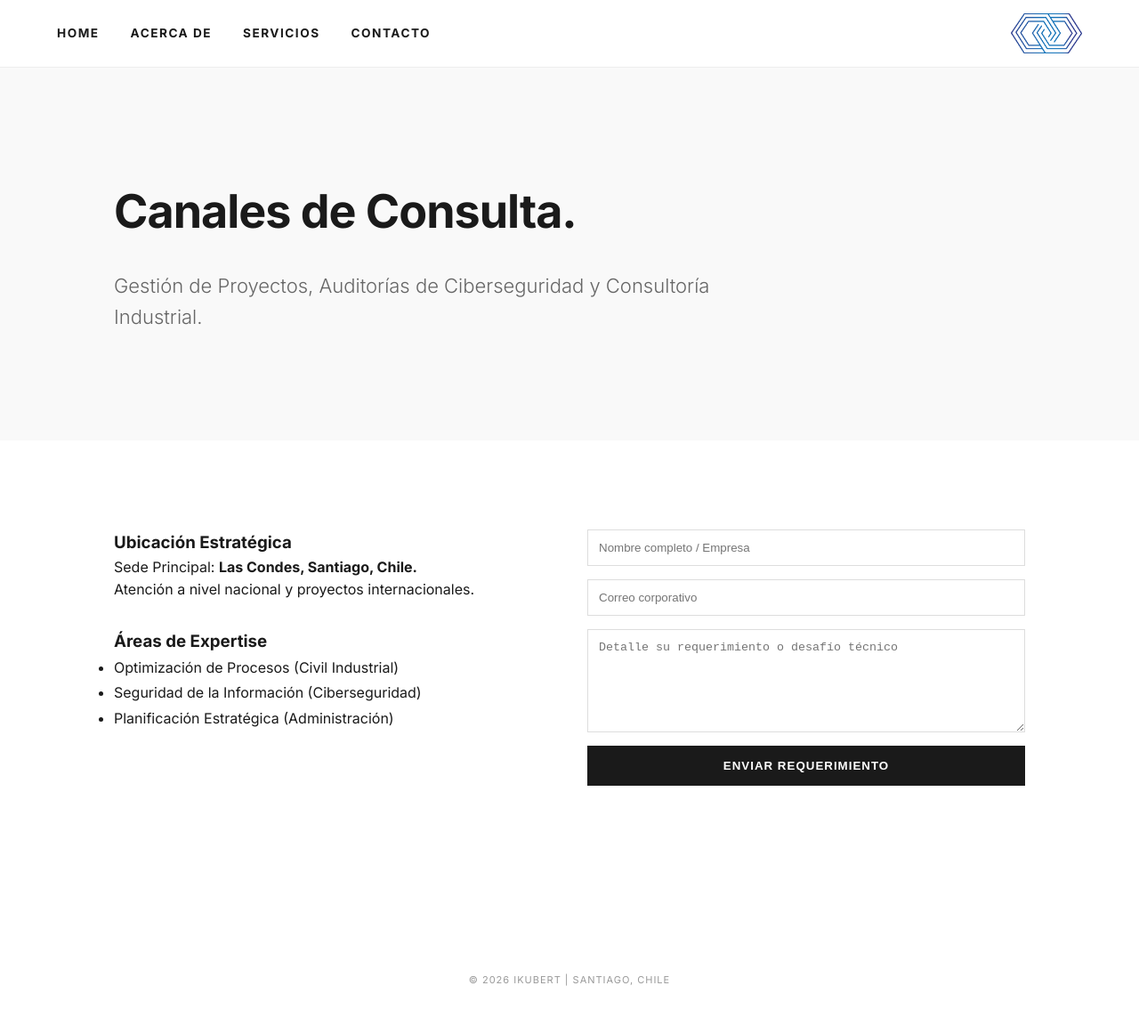
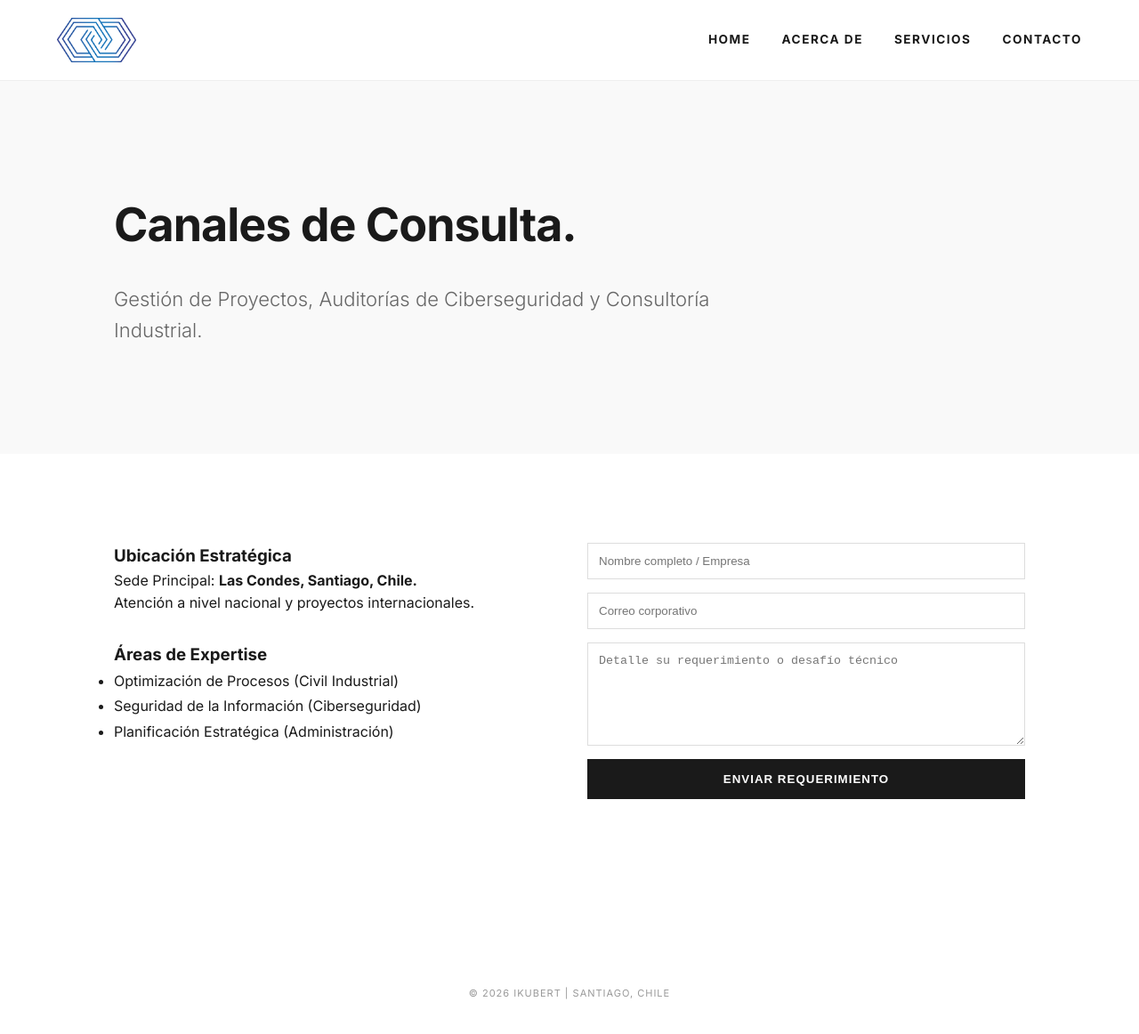
Before and after one commit to IKUBERT/ikubert.github.io, a Jekyll site: the page built from contacto.html, in a window 1280 px wide and 1185 px high. Shown: the top 1162 px of the window at 89% size. Built offline with Jekyll 4.4.1, drawn with Linux system fonts in a browser that asks for light colours.

Commit message:
Update navbar.html

```diff
--- a/_includes/navbar.html
+++ b/_includes/navbar.html
@@ -1,23 +1,23 @@
-<!-- Navegacion: Logo a la Derecha e Items a la Izquierda -->
+<!-- Navegacion Boutique: Logo a la Izquierda y Menu a la Derecha  -->
 <nav class="site-nav" style="
     display: flex;
-    flex-direction: row-reverse;
+    flex-direction: row;
     justify-content: space-between;
     align-items: center;
-    padding: 15px 5%;
+    padding: 20px 5%;
     background-color: #ffffff;
     width: 100%;
     box-sizing: border-box;
     border-bottom: 1px solid #eee;">
 
-    <!-- Bloque del Logo: Extremo Derecho -->
+    <!-- Bloque del Logo: Ahora en el extremo Izquierdo  -->
     <div class="site-logo">
-        <a class="site-title" rel="author" href="/" style="display: flex; align-items: center;">
-            <img src="/src/logo.png" alt="I-KUBERT" style="height: 45px; width: auto;">
+        <a class="site-title" rel="author" href="/" style="display: flex; align-items: center; text-decoration: none;">
+            <img src="/src/logo.png" alt="I-KUBERT" style="height: 50px; width: auto;">
         </a>
     </div>
 
-    <!-- Bloque de Enlaces: Extremo Izquierdo  -->
+     <!-- Bloque de Enlaces: Ahora en el extremo Derecho  -->
     <div class="trigger" style="display: flex; gap: 35px;">
         <a class="page-link" href="/" style="text-decoration: none; color: #1a1a1a; font-weight: 700; font-size: 0.85rem; text-transform: uppercase; letter-spacing: 1.5px;">Home</a>
         <a class="page-link" href="/acerca" style="text-decoration: none; color: #1a1a1a; font-weight: 700; font-size: 0.85rem; text-transform: uppercase; letter-spacing: 1.5px;">Acerca de</a>
```
